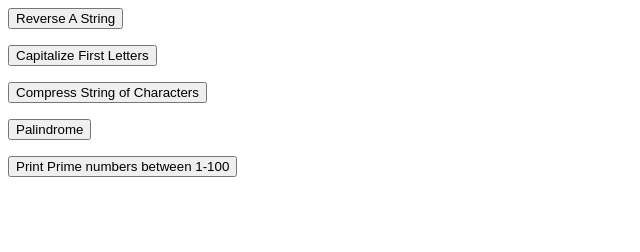
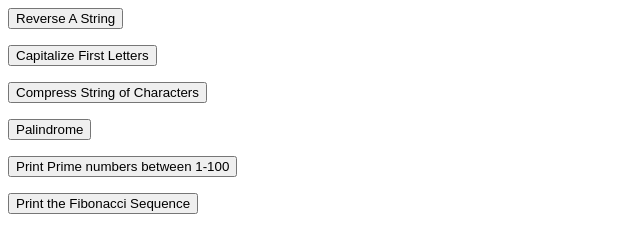
Before and after one commit to colingalvin/JavaScriptWBChallenges, a plain HTML site: page index.html in a window 1280 px wide. Shown: the whole page, without its empty margins (0-640 px from the left). Drawn offline with Linux system fonts and the light colour scheme.

Commit message:
Finish logic for printFibonacciSequence().

```diff
--- a/WBProblems.js
+++ b/WBProblems.js
@@ -162,3 +162,21 @@ function numberIsPrime(number) {
     isPrime = true;
     return isPrime;
 }
+
+// Fibonacci
+
+function printFibonacciSequence() {
+    let userInput = getUserInput("Enter how many Fibonacci numbers you would like: ")
+    let numberToLeft = 0;
+    let numberTwoToLeft = 0;
+    let newNumber = 1;
+    let fibonacciNumbers = "";
+    for (let i = 1; i <= userInput; i++) {
+        numberTwoToLeft = numberToLeft;
+        numberToLeft = newNumber;
+        newNumber = numberTwoToLeft + numberToLeft;
+        fibonacciNumbers += newNumber + ", ";
+    }
+    fibonacciNumbers = fibonacciNumbers.slice(0, fibonacciNumbers.length - 2);
+    document.getElementById("fibonacci").innerHTML = "The first " + userInput + " numbers of the Fibonacci Sequence are: " + fibonacciNumbers;
+}
--- a/index.html
+++ b/index.html
@@ -15,5 +15,7 @@
         <p id="palindrome"></p>
         <button onclick="printPrimeNumbers()">Print Prime numbers between 1-100</button>
         <p id="primeNumbers"></p>
+        <button onclick="printFibonacciSequence()">Print the Fibonacci Sequence</button>
+        <p id="fibonacci"></p>
     </body>
 </html>
```
